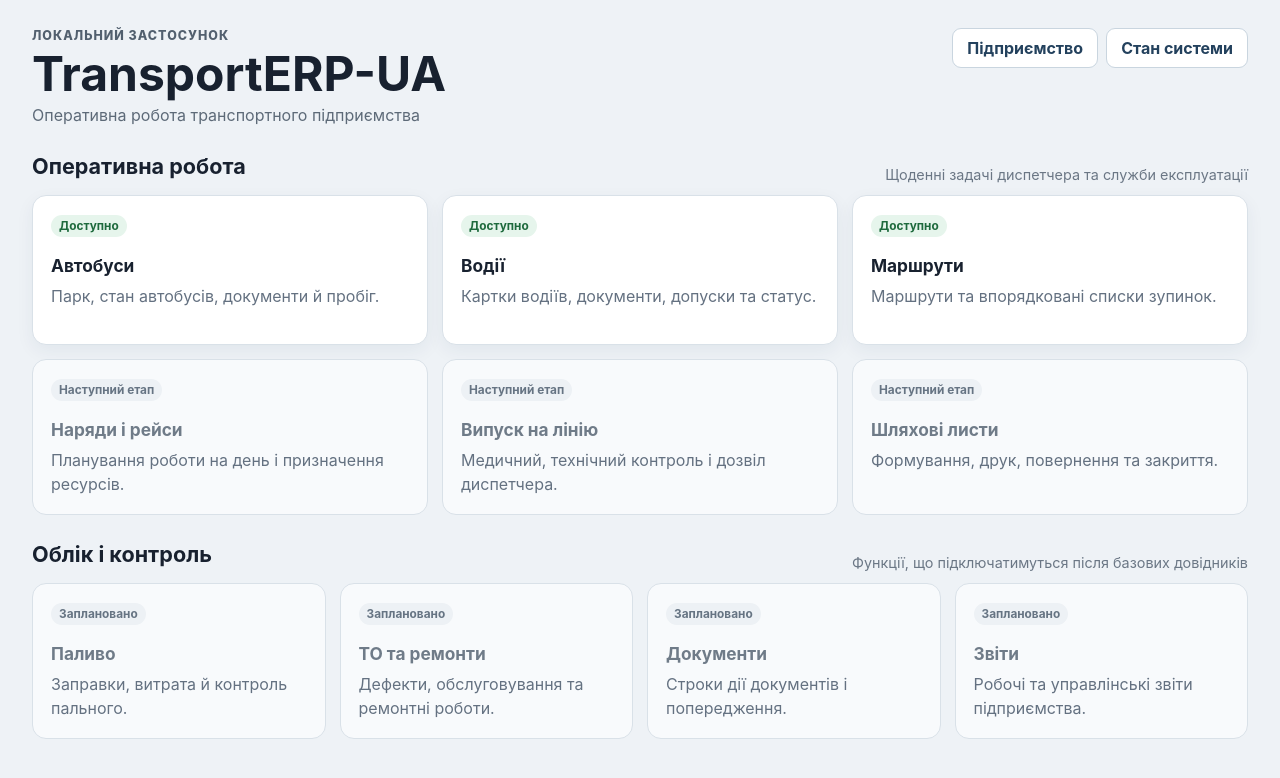
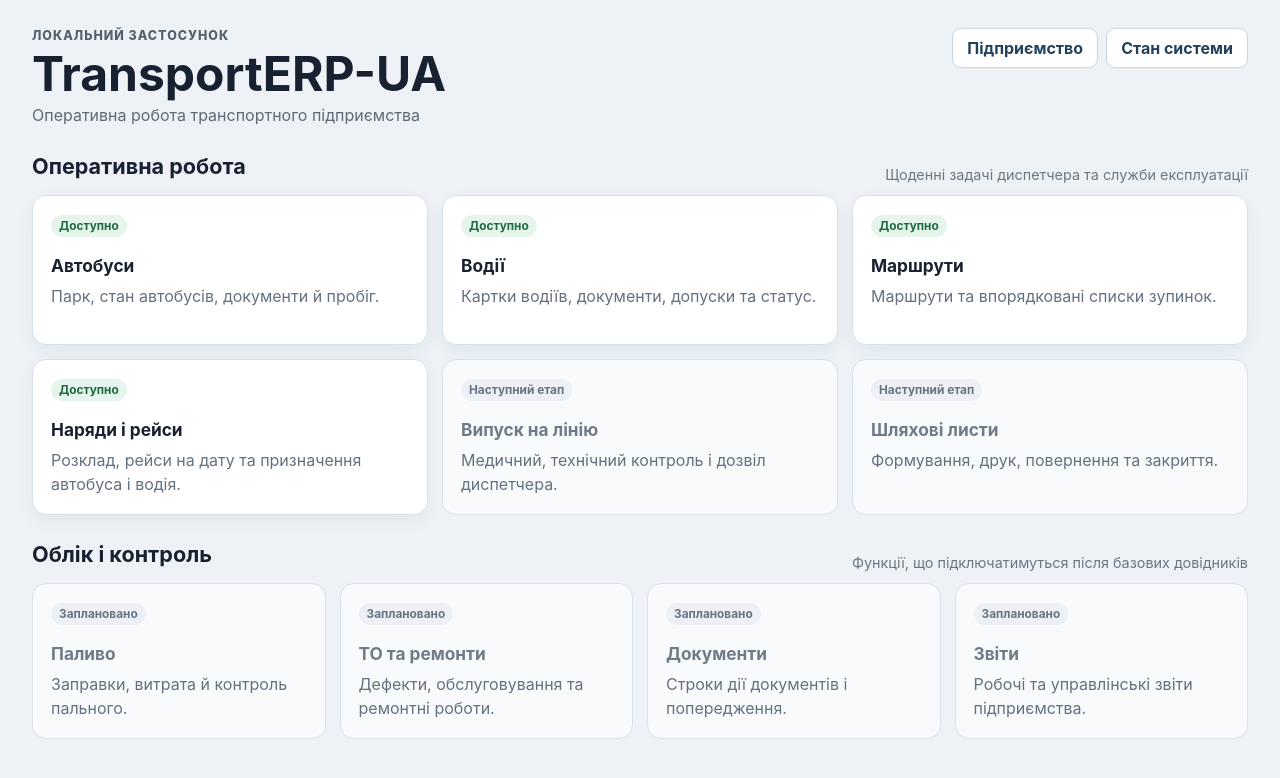
Before and after one commit to RomanZavadaM/transport-erp-ua, a Next.js app in the folder frontend/: page / in a window 1280 px wide. Shown: the top 778 px of the page. Built offline with nearby package versions, Linux system fonts and the light colour scheme.

Commit message:
Enable duties and trips module on home screen

```diff
--- a/frontend/app/page.tsx
+++ b/frontend/app/page.tsx
@@ -4,7 +4,7 @@ const operationalModules = [
   { title: "Автобуси", description: "Парк, стан автобусів, документи й пробіг.", href: "/vehicles/", ready: true },
   { title: "Водії", description: "Картки водіїв, документи, допуски та статус.", href: "/drivers/", ready: true },
   { title: "Маршрути", description: "Маршрути та впорядковані списки зупинок.", href: "/routes/", ready: true },
-  { title: "Наряди і рейси", description: "Планування роботи на день і призначення ресурсів.", href: "#", ready: false },
+  { title: "Наряди і рейси", description: "Розклад, рейси на дату та призначення автобуса і водія.", href: "/operations/", ready: true },
   { title: "Випуск на лінію", description: "Медичний, технічний контроль і дозвіл диспетчера.", href: "#", ready: false },
   { title: "Шляхові листи", description: "Формування, друк, повернення та закриття.", href: "#", ready: false },
 ];
```
